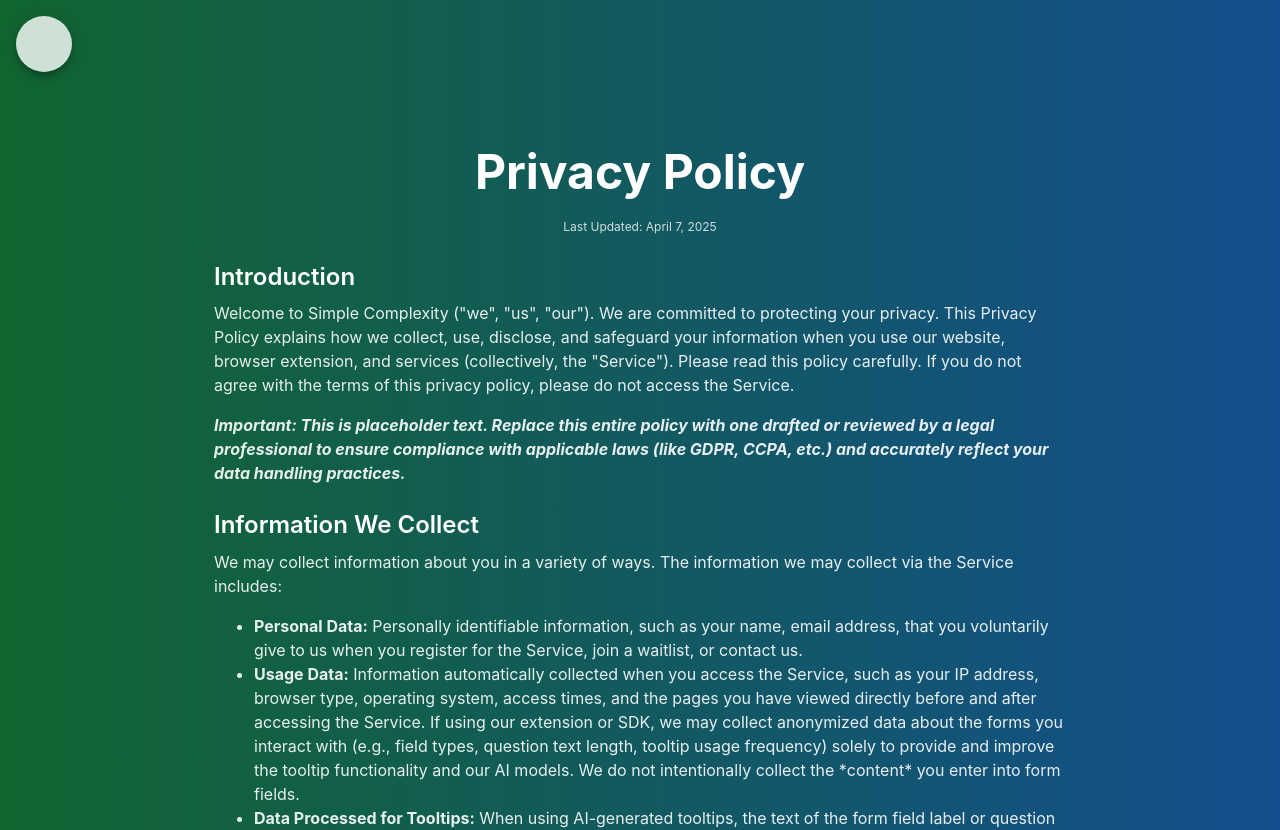
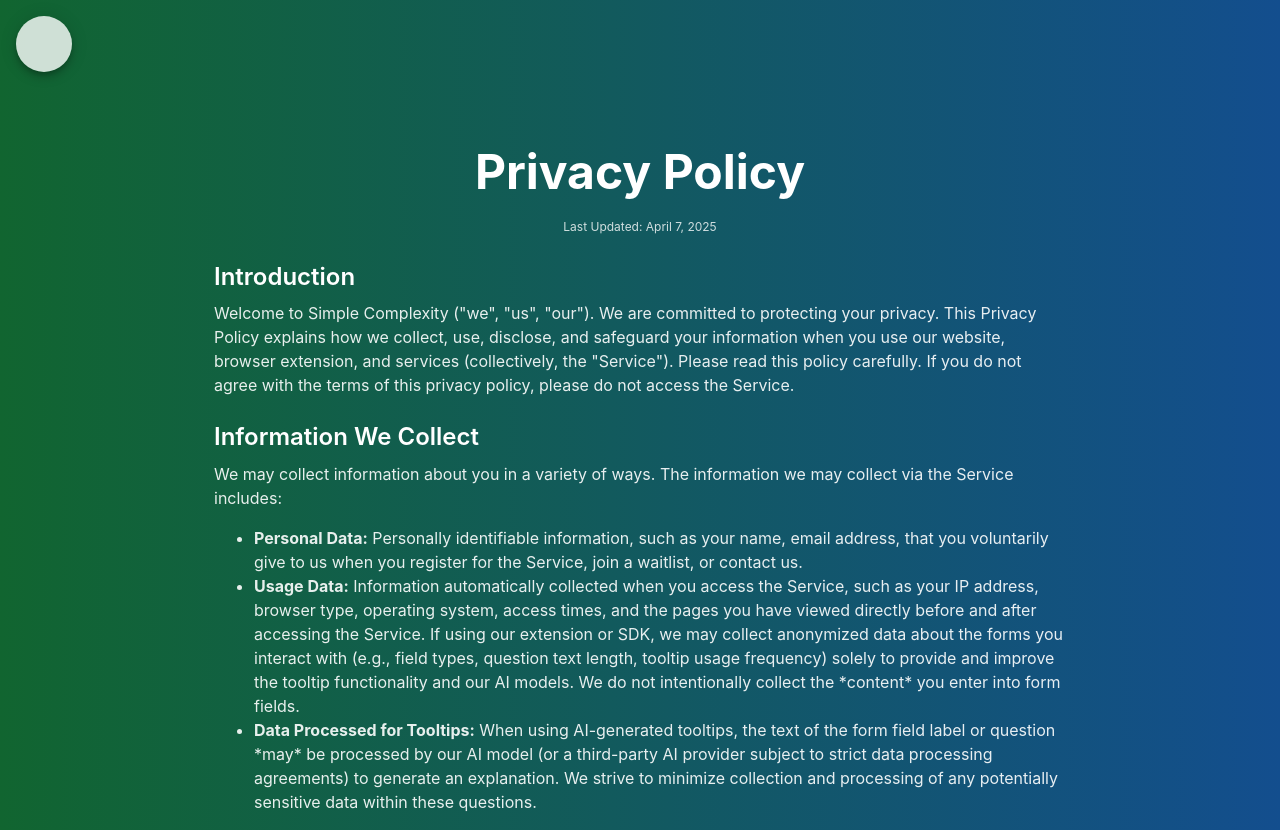
Before and after one commit to JohnKelly59/simpleComplexity, a React (Vite) app in the folder simple-complexity-landing-page/: page /privacy in a window 1280 px wide. Shown: the top 830 px of the page. Built offline with nearby package versions, Linux system fonts and the light colour scheme; some icons are missing.

Commit message:
remove filler

```diff
--- a/simple-complexity-landing-page/src/pages/PrivacyPolicyPage.jsx
+++ b/simple-complexity-landing-page/src/pages/PrivacyPolicyPage.jsx
@@ -28,9 +28,6 @@ const PrivacyPolicyPage = () =>
                             </Typography>
                             <Typography variant="body1" paragraph sx={{ opacity: 0.9 }}>
                                 Welcome to Simple Complexity ("we", "us", "our"). We are committed to protecting your privacy. This Privacy Policy explains how we collect, use, disclose, and safeguard your information when you use our website, browser extension, and services (collectively, the "Service"). Please read this policy carefully. If you do not agree with the terms of this privacy policy, please do not access the Service.
-                            </Typography>
-                            <Typography variant="body1" paragraph sx={{ opacity: 0.9, fontStyle: 'italic' }}>
-                                <strong>Important: This is placeholder text. Replace this entire policy with one drafted or reviewed by a legal professional to ensure compliance with applicable laws (like GDPR, CCPA, etc.) and accurately reflect your data handling practices.</strong>
                             </Typography>
                         </Box>
 
```
